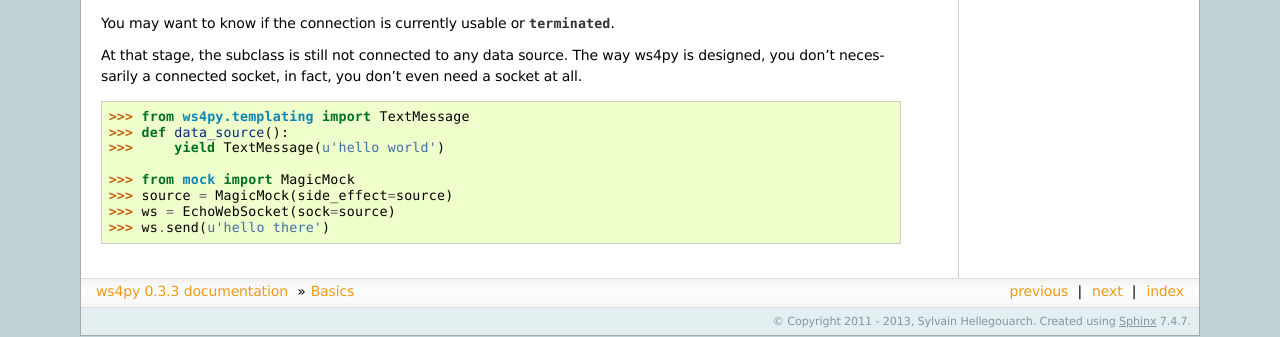
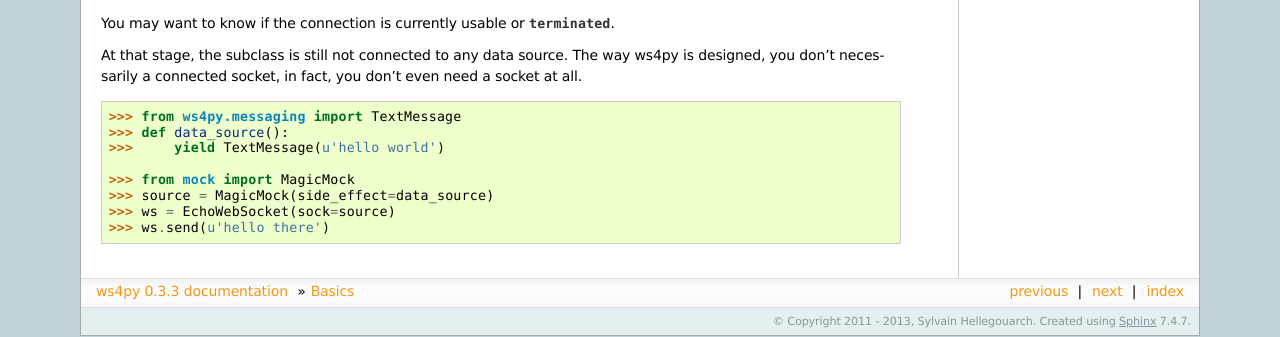
Before and after one commit to Lawouach/WebSocket-for-Python, a Sphinx documentation site: the page built from docs/sources/basics.rst, in a window 1280 px wide. Shown: the part 436-773 px from the top of the page. Built offline with Sphinx 7.4.7, drawn with Linux system fonts in a browser that asks for light colours.

Commit message:
base example documentation fix

```diff
--- a/docs/sources/basics.rst
+++ b/docs/sources/basics.rst
@@ -30,11 +30,11 @@ necessarily a connected socket, in fact, you don't even need a socket at all.
 
 .. code-block:: python
 
-    >>> from ws4py.templating import TextMessage
+    >>> from ws4py.messaging import TextMessage
     >>> def data_source():
     >>>     yield TextMessage(u'hello world')
 
     >>> from mock import MagicMock
-    >>> source = MagicMock(side_effect=source)
+    >>> source = MagicMock(side_effect=data_source)
     >>> ws = EchoWebSocket(sock=source)
     >>> ws.send(u'hello there')
```
